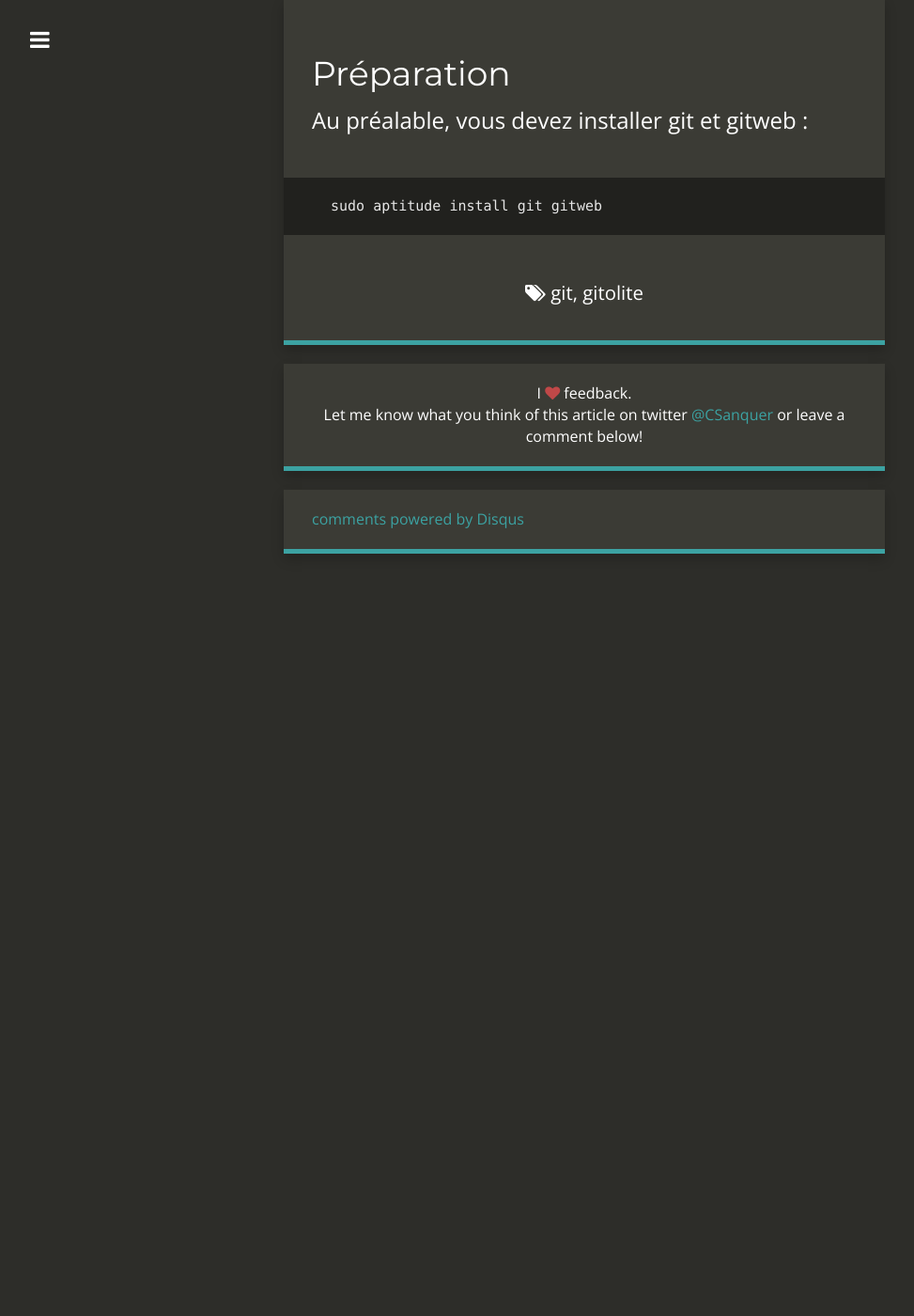
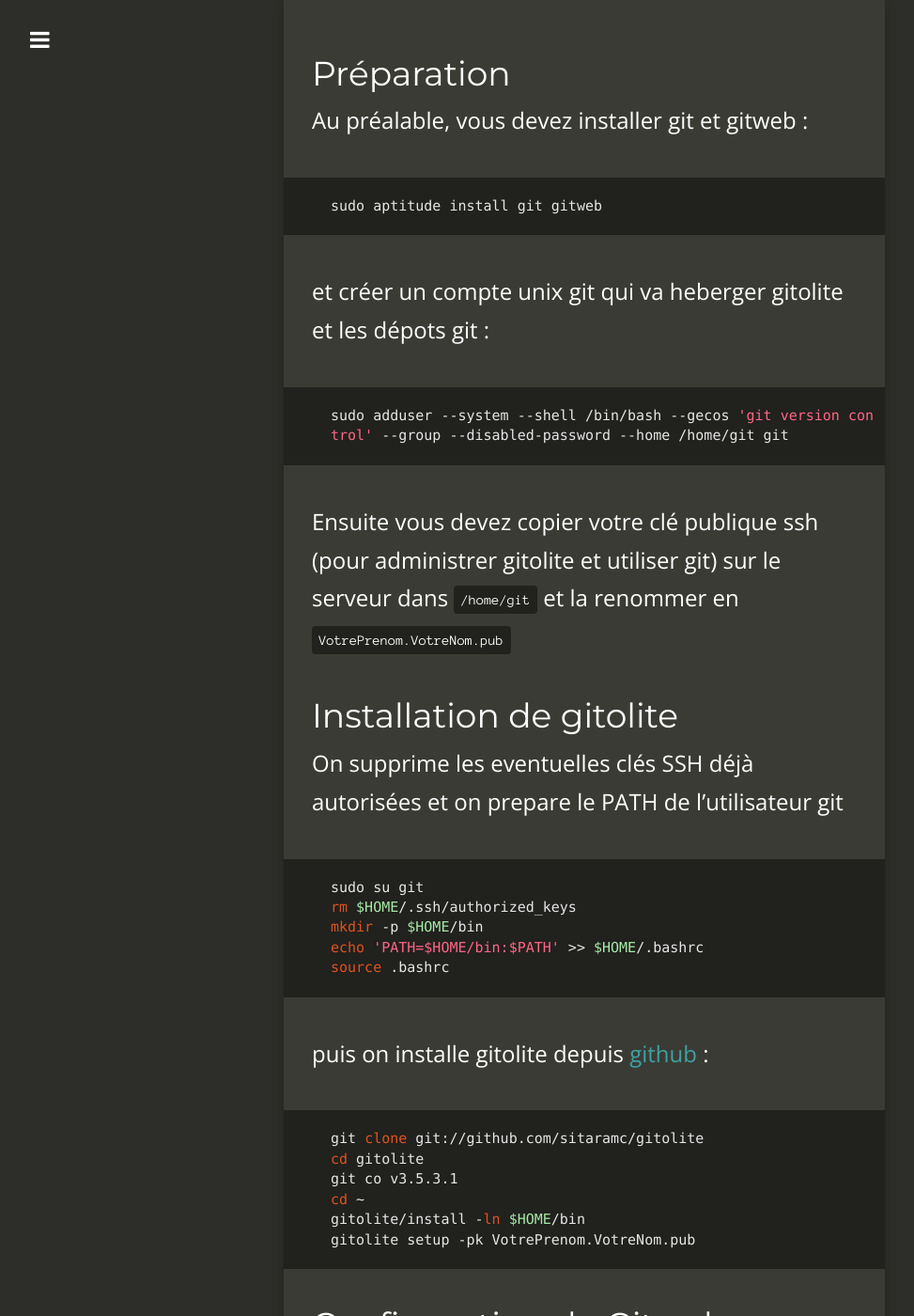
Before and after one commit to csanquer/csanquer.github.io, a Jekyll site: the page built from _posts/2013-06-19-installation-gitolite.md, in a window 1280 px wide and 1400 px high, scrolled down 275 px. Shown: the whole window at 94% size, without its empty margins (18-991 px from the left). Built offline with Jekyll 4.4.1, drawn with Linux system fonts in a browser that asks for light colours; nearby versions of some CDN libraries; comment, search, counter and statistics services are not loaded; before the commit the page ends 905 px from its top, so only the background shows below that; some of the changed text lies outside the part shown.

Commit message:
test post

````diff
--- a/_posts/2013-06-19-installation-gitolite.md
+++ b/_posts/2013-06-19-installation-gitolite.md
@@ -15,6 +15,45 @@ Préparation
 -----------
 Au préalable, vous devez installer git et gitweb :
 
-```bash
+```sh
 sudo aptitude install git gitweb
 ```
+
+
+et créer un compte unix git qui va heberger gitolite et les dépots git :
+
+```sh
+sudo adduser --system --shell /bin/bash --gecos 'git version control' --group --disabled-password --home /home/git git
+```
+
+Ensuite vous devez copier votre clé publique ssh (pour administrer gitolite et utiliser git) sur le serveur dans `/home/git` et la renommer en `VotrePrenom.VotreNom.pub`
+
+Installation de gitolite
+------------------------
+
+On supprime les eventuelles clés SSH déjà autorisées et on prepare le PATH de l'utilisateur git
+
+```sh
+sudo su git
+rm $HOME/.ssh/authorized_keys
+mkdir -p $HOME/bin
+echo 'PATH=$HOME/bin:$PATH' >> $HOME/.bashrc
+source .bashrc
+```
+
+puis on installe gitolite depuis [github](https://github.com/sitaramc/gitolite "github gitolite") :
+
+```sh
+git clone git://github.com/sitaramc/gitolite
+cd gitolite
+git co v3.5.3.1
+cd ~
+gitolite/install -ln $HOME/bin
+gitolite setup -pk VotrePrenom.VotreNom.pub
+```
+
+Configuration de Gitweb pour gitolite
+-------------------------------------
+
+Gitweb ne fonctionne pas avec gitolite par defaut:
+On va adapter sa configuration en remplaçant le contenu du fichier `/etc/gitweb.conf` par celui-ci :
````
